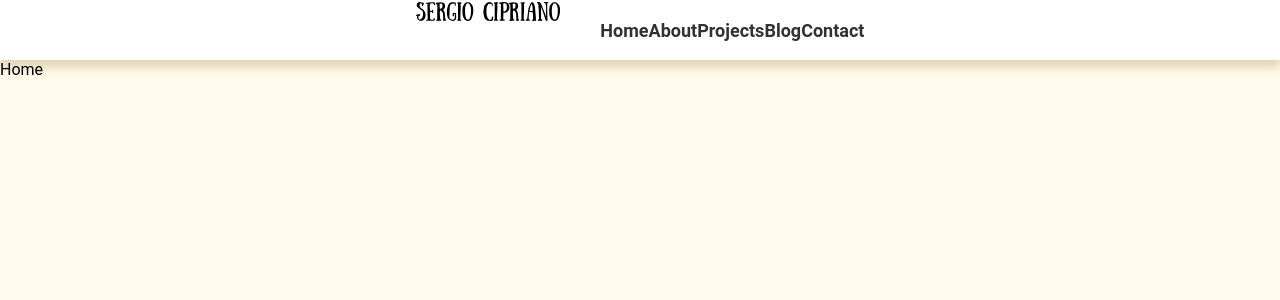
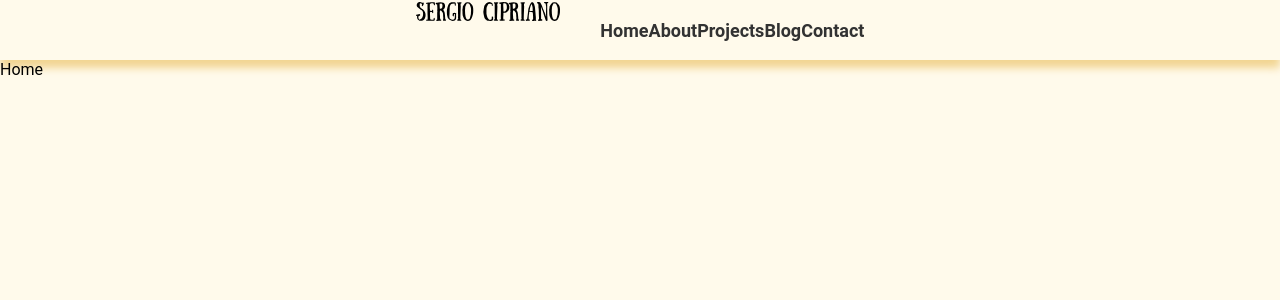
Before and after one commit to sergiosacj/sergiosacj, a React (Create React App) app: page / in a window 1280 px wide. Shown: the top 300 px of the page. Built offline with nearby package versions, Linux system fonts and the light colour scheme.

Commit message:
partials: Change secondary colors

```diff
--- a/src/partials/_variables.scss
+++ b/src/partials/_variables.scss
@@ -1,9 +1,11 @@
+$site-width: 1200px;
+
 $primary-color: #fffaeb;
-$secondary-color: #c7ae6f;
-$secondary-color-light: #e3d7b7;
+$secondary-color: #e9b949;
+$secondary-color-light: #f2d592;
 
 $ff-primary: "Roboto", sans-serif;
 $ff-secondary: "Open Sans", sans-serif;
 
-$navbar-background: white;
+$navbar-background: $primary-color;
 $links-color: rgb(50, 50, 50);
```
